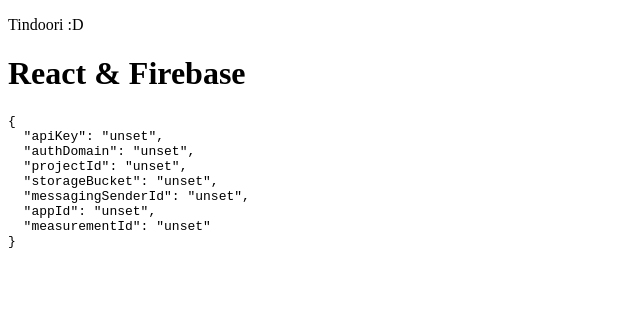
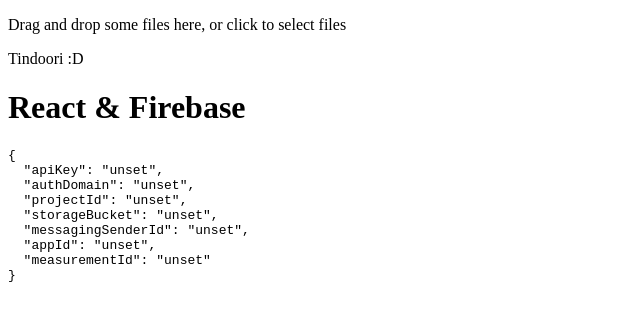
Before and after one commit to Tindoori/tindoori, a React (Create React App) app: page / in a window 1280 px wide. Shown: the top 320 px of the page, without its empty margins (0-640 px from the left). Built offline with nearby package versions, Linux system fonts and the light colour scheme; no server answers.

Commit message:
Created dropzone component #60

```diff
--- a/src/App/App.jsx
+++ b/src/App/App.jsx
@@ -1,10 +1,12 @@
 import React from "react";
 import firebase from "firebase/app";
+import CreateRecipe from "../CreateRecipe/CreateRecipe";
 
 function App() {
   const firebaseApp = firebase.apps[0];
   return (
     <div className="App">
+      <CreateRecipe />
       <p>Tindoori :D</p>
       <h1>React & Firebase</h1>
       <code>
--- /dev/null
+++ b/src/CreateRecipe/CreateRecipe.jsx
@@ -0,0 +1,28 @@
+/* eslint-disable react/jsx-props-no-spreading */
+import React from "react";
+// import firebase from "firebase/";
+import Dropzone from "react-dropzone";
+
+export default function CreateRecipe() {
+  // const storageRef = firebase.storage().ref();
+  // // Create a reference to 'mountains.jpg'
+  // const mountainsRef = storageRef.child("mountains.jpg");
+  // // Create a reference to 'images/mountains.jpg'
+  // const mountainImagesRef = storageRef.child("meals/mountains.jpg");
+  // // While the file names are the same, the references point to different files
+  // mountainsRef.name === mountainImagesRef.name; // true
+  // mountainsRef.fullPath === mountainImagesRef.fullPath; // false
+
+  return (
+    <Dropzone onDrop={(acceptedFiles) => console.log(acceptedFiles)}>
+      {({ getRootProps, getInputProps }) => (
+        <section>
+          <div {...getRootProps()}>
+            <input {...getInputProps()} />
+            <p>Drag and drop some files here, or click to select files</p>
+          </div>
+        </section>
+      )}
+    </Dropzone>
+  );
+}
```
